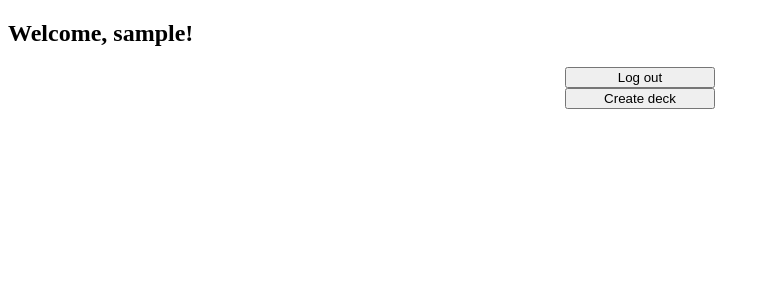
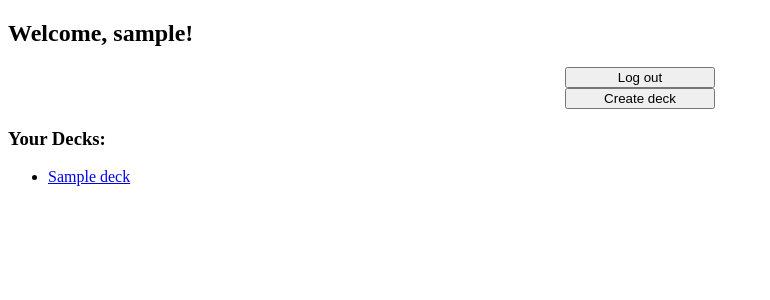
Before and after one commit to Honkajo/Memorecall, a Flask app: template templates/user_home.html in a window 1280 px wide. Shown: the top 300 px of the page, without its empty margins (0-770 px from the left). Run offline with Flask 3, Linux system fonts and the light colour scheme; the visitor is signed in with stand-in values (Sample User, id 1); the template is opened without the code that fills it: most values are stand-ins (such as "Sample title", 1, 10 or a date in 2020).

Commit message:
Edited the html-template to show listing of users created decks

```diff
--- a/templates/user_home.html
+++ b/templates/user_home.html
@@ -16,5 +16,13 @@
             <input type="submit" value="Create deck" style="width: 150px;">
         </form>
     </div>
+    <div>
+        <h3>Your Decks:</h3>
+        <ul>
+            {% for deck in user_decks %}
+                <li><a href="/deck/{{ deck.id }}">{{ deck.name }}</a></li>
+            {% endfor %}
+        </ul>
+    </div>
 </body>
 </html>
```
